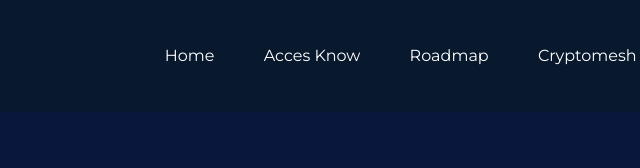
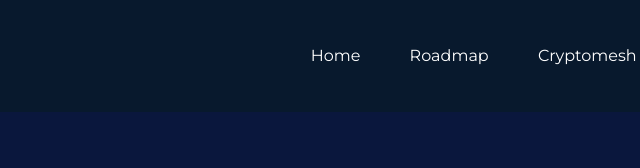
Before and after one commit to Shah786-creator/mesh, a plain HTML site: page index.html in a window 1280 px wide. Shown: the top 168 px of the page, 379-1019 px from the left. Drawn offline with nearby package versions, Linux system fonts and the light colour scheme.

Commit message:
Update index.html

```diff
--- a/index.html
+++ b/index.html
@@ -41,7 +41,6 @@
 		</div>
 		<ul class="main-menu">
 			<li><a href="index.html">Home</a></li>
-            <li><a href="#access">Acces Know</a></li>
 			<li><a href="#roadmap">Roadmap</a></li>
 			<li><a href="#crpto">Cryptomesh</a></li>
 		</ul>
```
